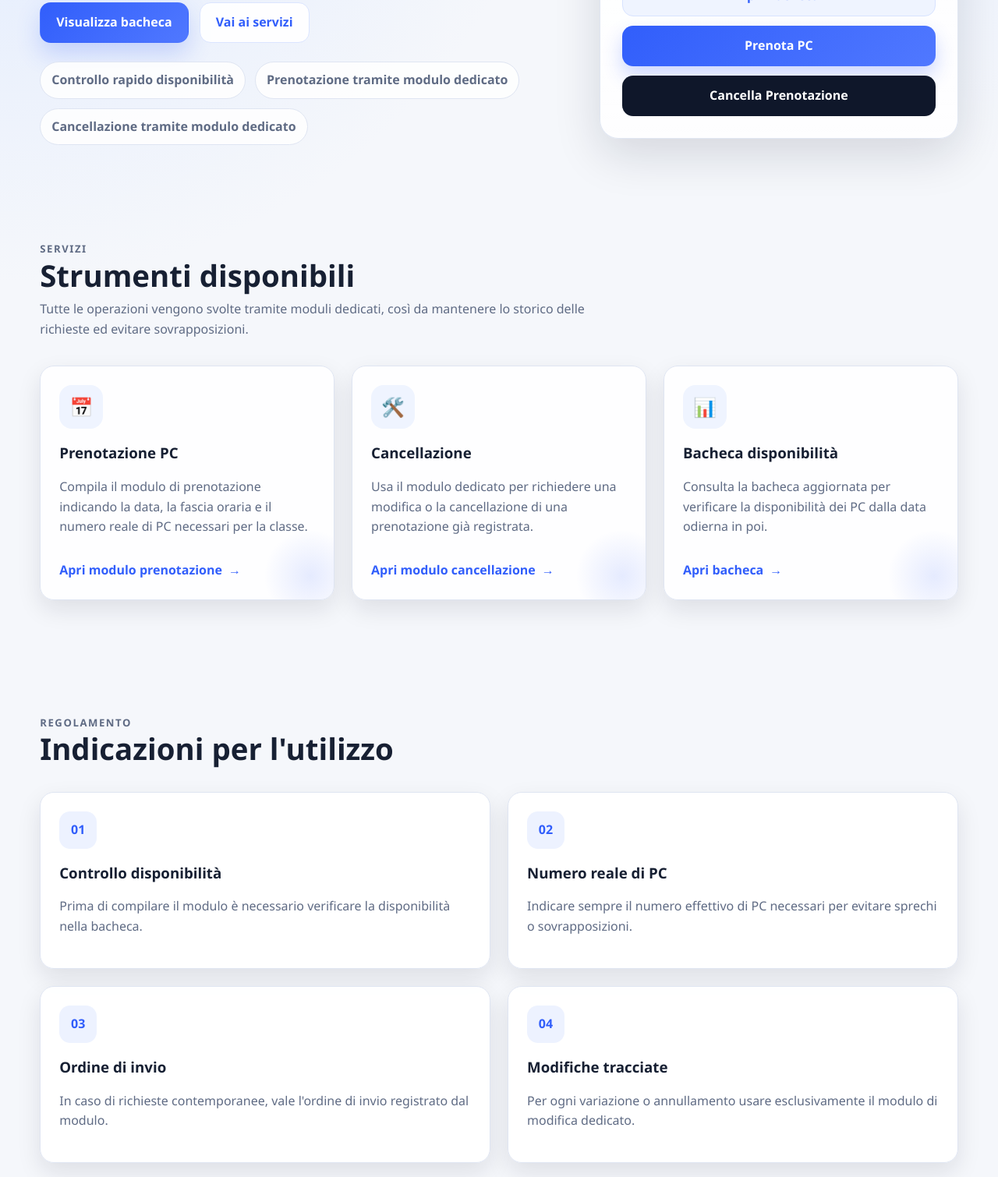
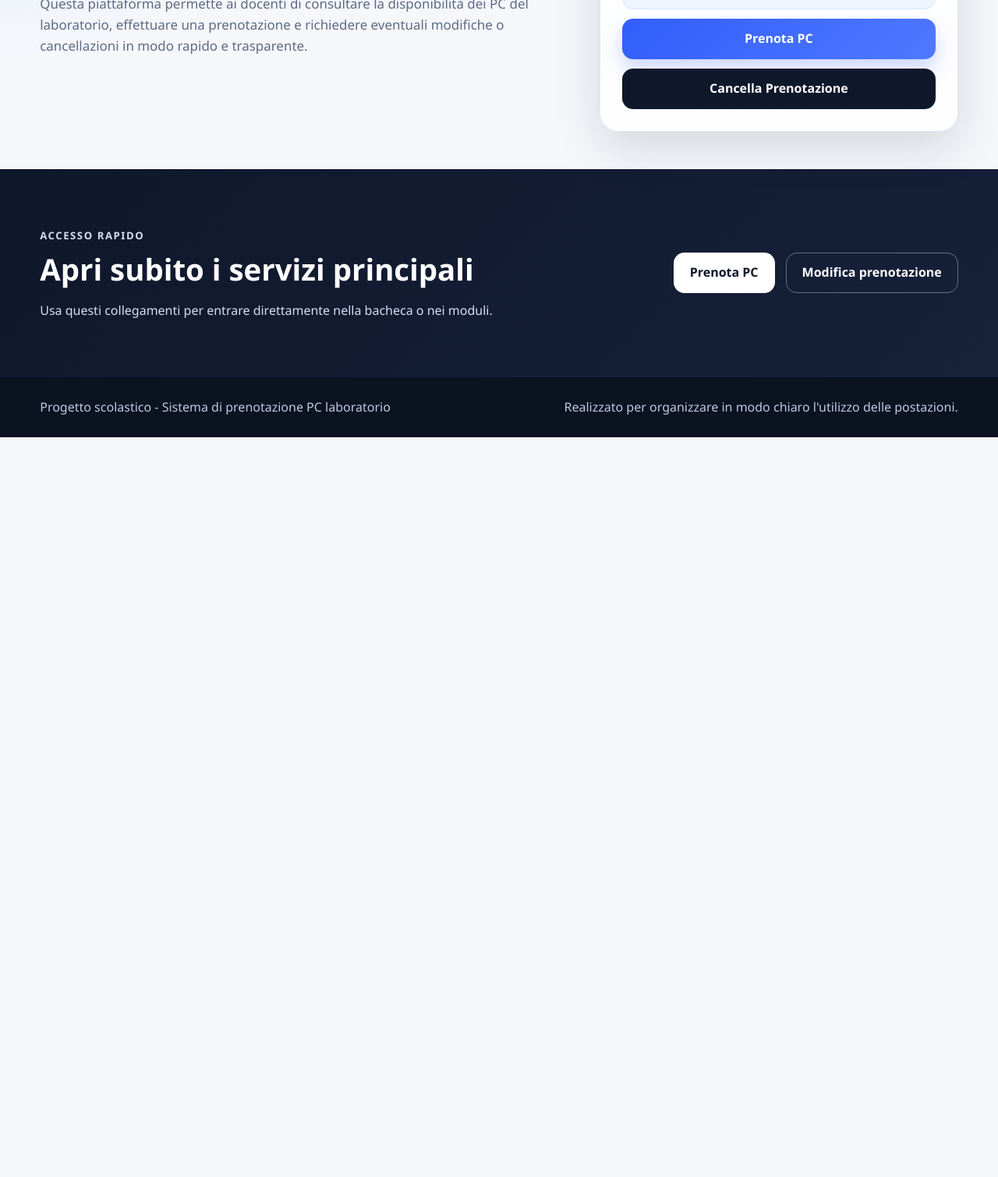
Before and after one commit to GiuseppeGrassoScuola/Prenotazione_PC-Laboratorio, a plain HTML site: page index.html in a window 1280 px wide. Shown: the part 370-1880 px from the top of the page at 78% size. After the commit the page ends 931 px from the top, so only its background shows below. Drawn offline with Linux system fonts and the light colour scheme.

Commit message:
Update index.html

```diff
--- a/index.html
+++ b/index.html
@@ -38,16 +38,7 @@
             eventuali modifiche o cancellazioni in modo rapido e trasparente.
           </p>
 
-          <div class="hero__actions">
-            <a href="#bacheca" class="btn btn--primary">Visualizza bacheca</a>
-            <a href="#servizi" class="btn btn--secondary">Vai ai servizi</a>
-          </div>
 
-          <ul class="hero__highlights">
-            <li>Controllo rapido disponibilità</li>
-            <li>Prenotazione tramite modulo dedicato</li>
-            <li>Cancellazione tramite modulo dedicato</li>
-          </ul>
         </div>
 
         <aside class="hero__panel">
@@ -74,93 +65,6 @@
       </div>
     </section>
 
-    <section class="section" id="servizi">
-      <div class="container">
-        <div class="section-heading">
-          <p class="eyebrow">SERVIZI</p>
-          <h2>Strumenti disponibili</h2>
-          <p>
-            Tutte le operazioni vengono svolte tramite moduli dedicati, così da
-            mantenere lo storico delle richieste ed evitare sovrapposizioni.
-          </p>
-        </div>
-
-        <div class="cards-grid">
-          <article class="service-card">
-            <div class="service-card__icon">📅</div>
-            <h3>Prenotazione PC</h3>
-            <p>
-              Compila il modulo di prenotazione indicando la data, la fascia oraria
-              e il numero reale di PC necessari per la classe.
-            </p>
-            <a id="prenotazione-link" class="card-link" href="#" target="_blank" rel="noopener noreferrer">
-              Apri modulo prenotazione
-            </a>
-          </article>
-
-          <article class="service-card">
-            <div class="service-card__icon">🛠️</div>
-            <h3>Cancellazione</h3>
-            <p>
-              Usa il modulo dedicato per richiedere una modifica o la cancellazione
-              di una prenotazione già registrata.
-            </p>
-            <a id="modifica-link" class="card-link" href="#" target="_blank" rel="noopener noreferrer">
-              Apri modulo cancellazione
-            </a>
-          </article>
-
-          <article class="service-card">
-            <div class="service-card__icon">📊</div>
-            <h3>Bacheca disponibilità</h3>
-            <p>
-              Consulta la bacheca aggiornata per verificare la disponibilità dei PC
-              dalla data odierna in poi.
-            </p>
-            <a id="bacheca-link" class="card-link" href="#" target="_blank" rel="noopener noreferrer">
-              Apri bacheca
-            </a>
-          </article>
-        </div>
-      </div>
-    </section>
-
-
-
-    <section class="section" id="regole">
-      <div class="container">
-        <div class="section-heading">
-          <p class="eyebrow">REGOLAMENTO</p>
-          <h2>Indicazioni per l'utilizzo</h2>
-        </div>
-
-        <div class="rules-grid">
-          <article class="rule-card">
-            <span class="rule-number">01</span>
-            <h3>Controllo disponibilità</h3>
-            <p>Prima di compilare il modulo è necessario verificare la disponibilità nella bacheca.</p>
-          </article>
-
-          <article class="rule-card">
-            <span class="rule-number">02</span>
-            <h3>Numero reale di PC</h3>
-            <p>Indicare sempre il numero effettivo di PC necessari per evitare sprechi o sovrapposizioni.</p>
-          </article>
-
-          <article class="rule-card">
-            <span class="rule-number">03</span>
-            <h3>Ordine di invio</h3>
-            <p>In caso di richieste contemporanee, vale l'ordine di invio registrato dal modulo.</p>
-          </article>
-
-          <article class="rule-card">
-            <span class="rule-number">04</span>
-            <h3>Modifiche tracciate</h3>
-            <p>Per ogni variazione o annullamento usare esclusivamente il modulo di modifica dedicato.</p>
-          </article>
-        </div>
-      </div>
-    </section>
 
     <section class="section section--dark" id="contatti">
       <div class="container cta-box">
```
